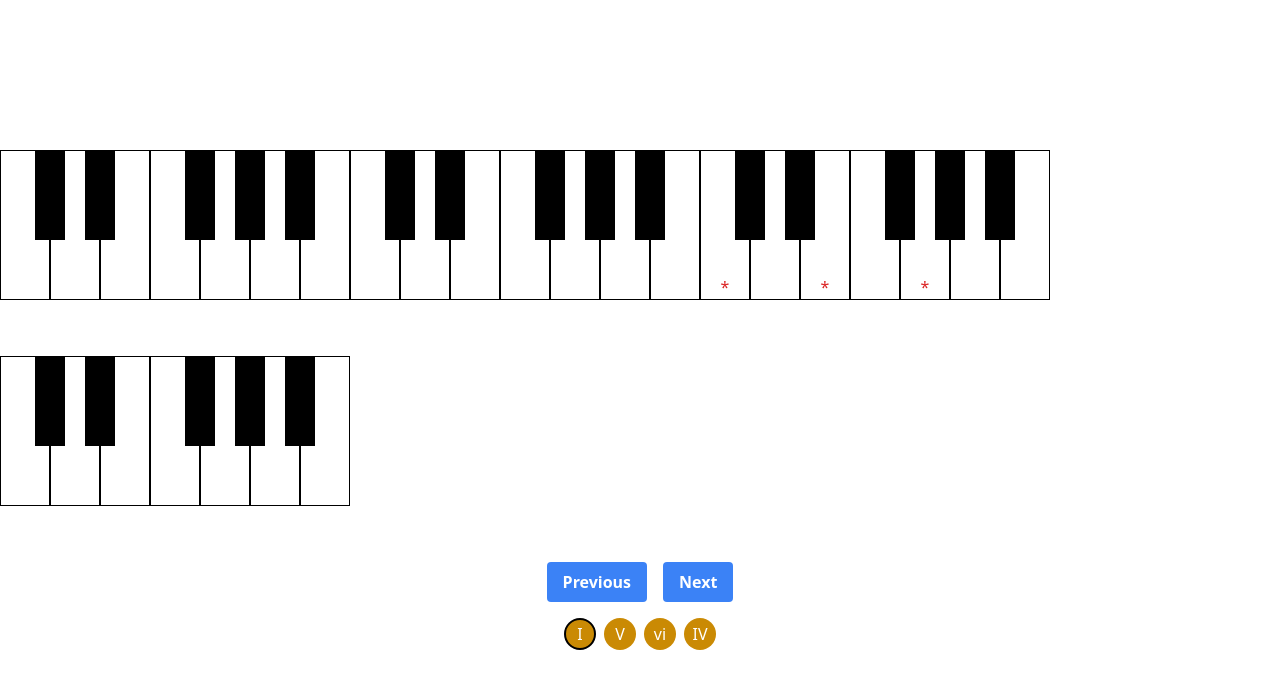
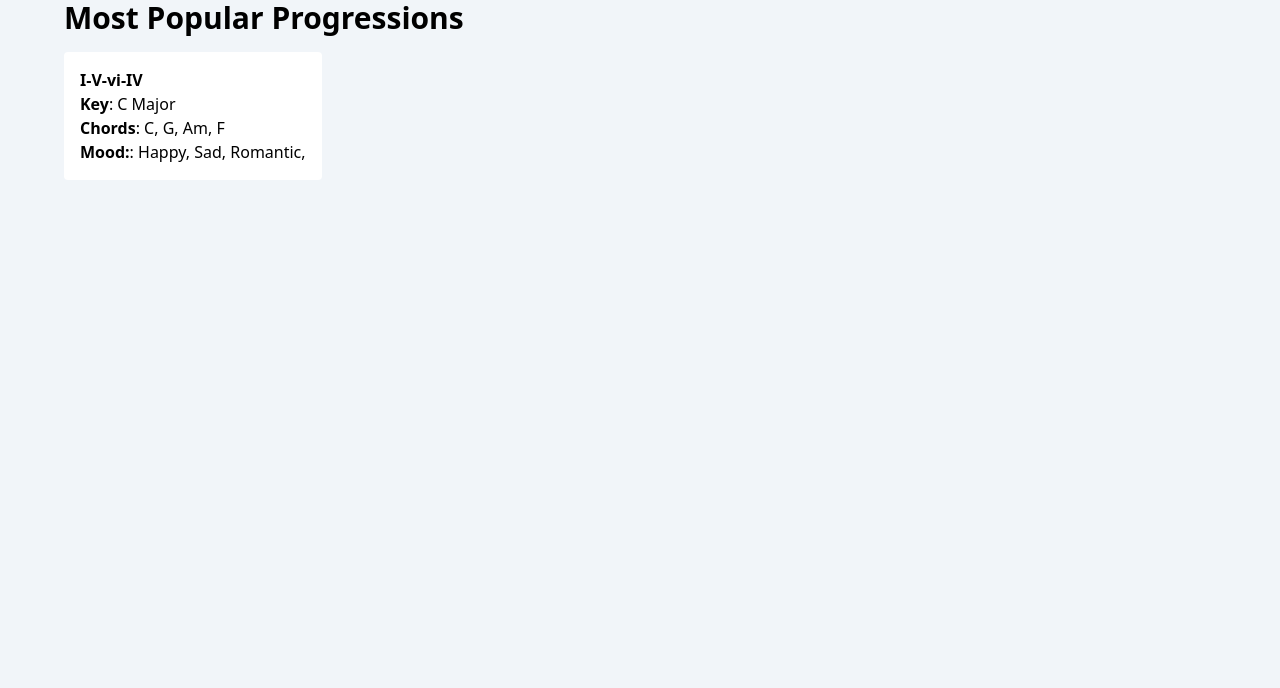
Before and after one commit to c-j-j/piano-progressions, a Next.js app: page / in a window 1280 px wide. Shown: the top 688 px of the page. Built offline with nearby package versions, Linux system fonts and the light colour scheme.

Commit message:
adds home page with links to progression page

```diff
--- a/app/head.tsx
+++ b/app/head.tsx
@@ -1,10 +1,10 @@
 export default function Head() {
   return (
     <>
-      <title>Create Next App</title>
+      <title>Piano Progressions</title>
       <meta content="width=device-width, initial-scale=1" name="viewport" />
       <meta name="description" content="Generated by create next app" />
       <link rel="icon" href="/favicon.ico" />
     </>
-  )
+  );
 }
--- a/app/layout.tsx
+++ b/app/layout.tsx
@@ -1,9 +1,9 @@
-import './globals.css'
+import "./globals.css";
 
 export default function RootLayout({
   children,
 }: {
-  children: React.ReactNode
+  children: React.ReactNode;
 }) {
   return (
     <html lang="en">
@@ -12,7 +12,7 @@ export default function RootLayout({
         head.tsx. Find out more at https://beta.nextjs.org/docs/api-reference/file-conventions/head
       */}
       <head />
-      <body>{children}</body>
+      <body className="bg-slate-100">{children}</body>
     </html>
-  )
+  );
 }
--- a/app/page.tsx
+++ b/app/page.tsx
@@ -1,9 +1,29 @@
-import { Piano } from "../components/Piano";
+import Link from "next/link";
+import { Progression } from "../components/constants/progressions";
+
+const progression: Progression = "I-V-vi-IV";
 
 export default function Home() {
   return (
-    <div className="h-screen flex items-center justify-center">
-      <Piano />
+    <div className="h-screen max-w-6xl m-auto">
+      <div>
+        <h2 className="text-3xl font-bold">Most Popular Progressions</h2>
+        <div className="mb-4"></div>
+        <Link href={`/progression/${progression}`}>
+          <div className="bg-white p-4 inline-block rounded">
+            <h3 className="text-1xl font-bold">I-V-vi-IV</h3>
+            <p>
+              <span className="font-bold">Key</span>: C Major
+            </p>
+            <p>
+              <span className="font-bold">Chords</span>: C, G, Am, F
+            </p>
+            <p>
+              <span className="font-bold">Mood:</span>: Happy, Sad, Romantic,
+            </p>
+          </div>
+        </Link>
+      </div>
     </div>
   );
 }
--- /dev/null
+++ b/app/progression/[slug]/page.tsx
@@ -0,0 +1,10 @@
+import { Piano } from "../../../components/Piano";
+import { Progression } from "../../../components/constants/progressions";
+
+export default function Page({ params }: { params: { slug: Progression } }) {
+  return (
+    <div className="h-screen flex items-center justify-center">
+      <Piano progression={params.slug} />
+    </div>
+  );
+}
--- a/components/Piano.tsx
+++ b/components/Piano.tsx
@@ -3,7 +3,7 @@
 import { FC, useState } from "react";
 import styles from "./Piano.module.css";
 import { getChordProgression } from "./helpers/getChordProgression";
-import { Progressions } from "./constants/progressions";
+import { Progression, Progressions } from "./constants/progressions";
 
 const pianoKeys = [
   { key: "C", color: "white", label: "C" },
@@ -46,17 +46,18 @@ const PianoOctave: FC<Props> = ({ octave, highlightedKeys }) => {
   );
 };
 
-const cProgression = getChordProgression("C", Progressions["I-V-vi-IV"], 3);
-
 const buttonClass =
   "bg-blue-500 hover:bg-blue-700 text-white font-bold py-2 px-4 rounded";
 
 const iconClass =
   "bg-yellow-600 text-white p-2 rounded-full h-8 w-8 flex justify-center items-center";
 
-export const Piano = () => {
+export const Piano: FC<{ progression: Progression }> = ({ progression }) => {
+  console.log("PPPP", progression);
+  const cProgression = getChordProgression("C", Progressions[progression], 3);
+
   const [progressionIndex, setProgressionIndex] = useState(0);
-  const progression = cProgression[progressionIndex];
+  const bprogression = cProgression[progressionIndex];
 
   const progressionButtons = cProgression.map((progression, index) => {
     return (
@@ -91,10 +92,10 @@ export const Piano = () => {
   return (
     <div className="flex flex-col">
       <div>
-        <PianoOctave octave={1} highlightedKeys={progression.progression} />
-        <PianoOctave octave={2} highlightedKeys={progression.progression} />
-        <PianoOctave octave={3} highlightedKeys={progression.progression} />
-        <PianoOctave octave={4} highlightedKeys={progression.progression} />
+        <PianoOctave octave={1} highlightedKeys={bprogression.progression} />
+        <PianoOctave octave={2} highlightedKeys={bprogression.progression} />
+        <PianoOctave octave={3} highlightedKeys={bprogression.progression} />
+        <PianoOctave octave={4} highlightedKeys={bprogression.progression} />
       </div>
       <div className="flex justify-center gap-4">
         <button className={buttonClass} onClick={onPrevious}>
--- a/components/constants/progressions.ts
+++ b/components/constants/progressions.ts
@@ -1,3 +1,5 @@
 export const Progressions = {
   "I-V-vi-IV": ["I", "V", "vi", "IV"],
 };
+
+export type Progression = keyof typeof Progressions;
```
